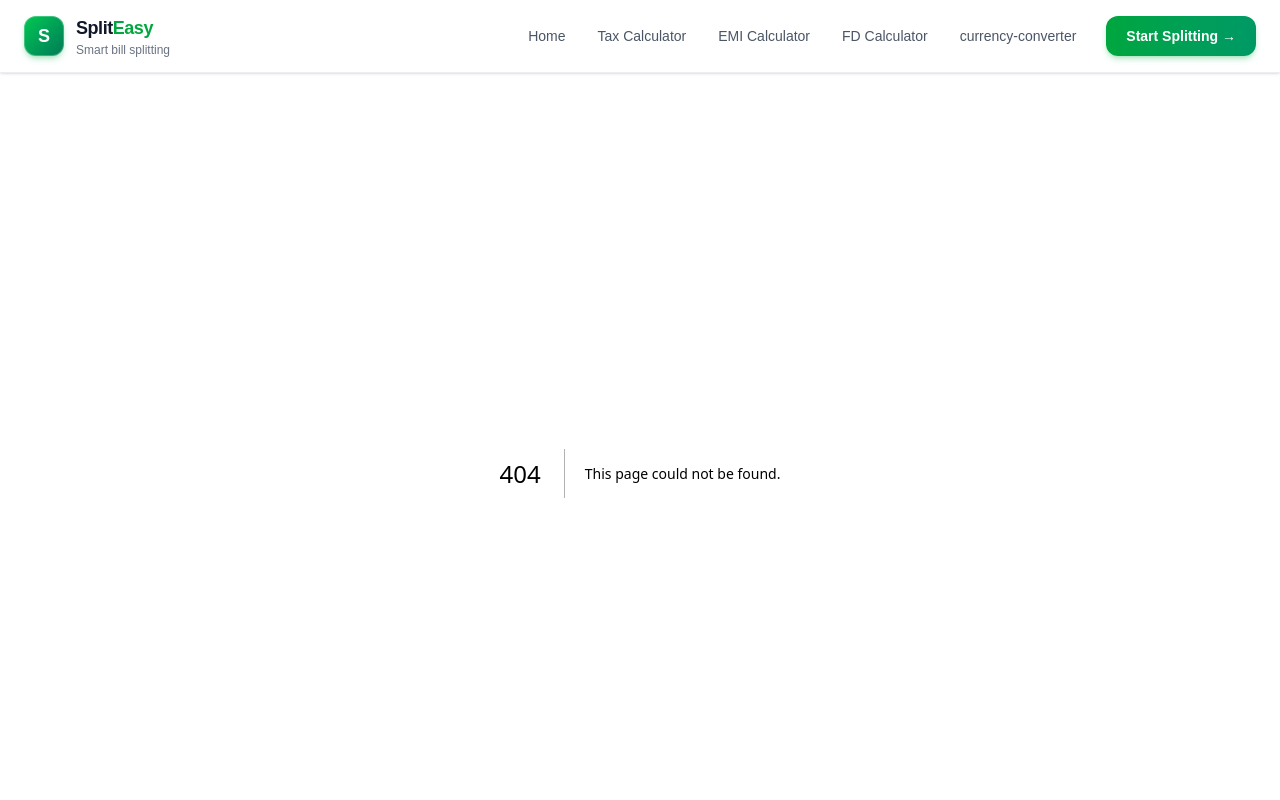
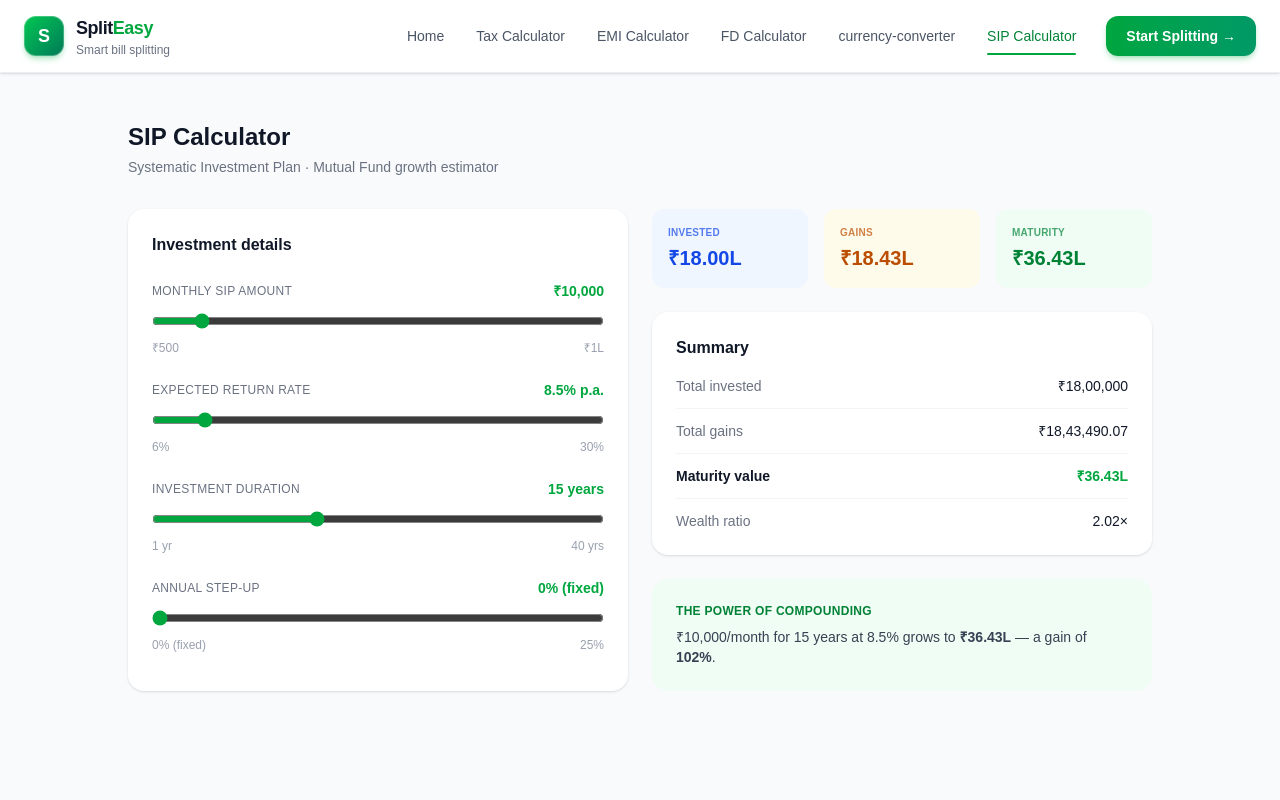
Before and after one commit to Shubhashissahu/FinPilot-financial-tools, a Next.js app: page /sip-calculator in a window 1280 px wide. Before the commit this address had no page. Shown: the top 800 px of the page. Built offline with nearby package versions, Linux system fonts and the light colour scheme.

Commit message:
Add sip calculator on my project

```diff
--- /dev/null
+++ b/app/sip-calculator/page.tsx
@@ -0,0 +1,210 @@
+"use client";
+
+import { useState, useMemo } from "react";
+import { calculateSip, formatLakh } from "@/lib/sipCalculator";
+
+export default function SipCalculatorPage() {
+  const [monthlyAmount, setMonthlyAmount] = useState(10000);
+  const [returnRate, setReturnRate] = useState(8.5);
+  const [duration, setDuration] = useState(15);
+  const [stepUp, setStepUp] = useState(0);
+
+  // Recompute live as sliders move — cheap enough (max 480 iterations) to
+  // not need a manual "Calculate" button.
+  const result = useMemo(
+    () => calculateSip(monthlyAmount, returnRate, duration, stepUp),
+    [monthlyAmount, returnRate, duration, stepUp]
+  );
+
+  return (
+    <main className="min-h-screen bg-gray-50 px-6 py-12">
+      <div className="mx-auto max-w-5xl">
+        <h1 className="text-2xl font-bold text-gray-900">SIP Calculator</h1>
+        <p className="mt-1 text-sm text-gray-500">
+          Systematic Investment Plan · Mutual Fund growth estimator
+        </p>
+
+        <div className="mt-8 grid gap-6 lg:grid-cols-[1fr_1fr]">
+          {/* LEFT: inputs */}
+          <section className="rounded-2xl bg-white p-6 shadow-sm">
+            <h2 className="font-semibold text-gray-900">Investment details</h2>
+
+            <SliderField
+              label="Monthly SIP Amount"
+              value={monthlyAmount}
+              displayValue={`₹${monthlyAmount.toLocaleString("en-IN")}`}
+              min={500}
+              max={100000}
+              step={500}
+              minLabel="₹500"
+              maxLabel="₹1L"
+              onChange={setMonthlyAmount}
+            />
+
+            <SliderField
+              label="Expected Return Rate"
+              value={returnRate}
+              displayValue={`${returnRate}% p.a.`}
+              min={6}
+              max={30}
+              step={0.5}
+              minLabel="6%"
+              maxLabel="30%"
+              onChange={setReturnRate}
+            />
+
+            <SliderField
+              label="Investment Duration"
+              value={duration}
+              displayValue={`${duration} years`}
+              min={1}
+              max={40}
+              step={1}
+              minLabel="1 yr"
+              maxLabel="40 yrs"
+              onChange={setDuration}
+            />
+
+            <SliderField
+              label="Annual Step-up"
+              value={stepUp}
+              displayValue={stepUp === 0 ? "0% (fixed)" : `${stepUp}%`}
+              min={0}
+              max={25}
+              step={1}
+              minLabel="0% (fixed)"
+              maxLabel="25%"
+              onChange={setStepUp}
+            />
+          </section>
+
+          {/* RIGHT: results */}
+          <div className="space-y-6">
+            <div className="grid grid-cols-3 gap-4">
+              <StatCard label="INVESTED" value={formatLakh(result.totalInvested)} tone="blue" />
+              <StatCard label="GAINS" value={formatLakh(result.totalGains)} tone="amber" />
+              <StatCard label="MATURITY" value={formatLakh(result.maturityValue)} tone="green" />
+            </div>
+
+            <section className="rounded-2xl bg-white p-6 shadow-sm">
+              <h2 className="font-semibold text-gray-900">Summary</h2>
+
+              <div className="mt-4 space-y-3 text-sm">
+                <div className="flex justify-between border-b border-gray-100 pb-3">
+                  <span className="text-gray-500">Total invested</span>
+                  <span className="font-medium text-gray-900">
+                    ₹{result.totalInvested.toLocaleString("en-IN")}
+                  </span>
+                </div>
+                <div className="flex justify-between border-b border-gray-100 pb-3">
+                  <span className="text-gray-500">Total gains</span>
+                  <span className="font-medium text-gray-900">
+                    ₹{result.totalGains.toLocaleString("en-IN")}
+                  </span>
+                </div>
+                <div className="flex justify-between border-b border-gray-100 pb-3">
+                  <span className="font-semibold text-gray-900">Maturity value</span>
+                  <span className="font-semibold text-green-600">
+                    {formatLakh(result.maturityValue)}
+                  </span>
+                </div>
+                <div className="flex justify-between">
+                  <span className="text-gray-500">Wealth ratio</span>
+                  <span className="font-medium text-gray-900">{result.wealthRatio}×</span>
+                </div>
+              </div>
+            </section>
+
+            <section className="rounded-2xl bg-green-50 p-6">
+              <p className="text-xs font-semibold uppercase tracking-wide text-green-700">
+                The power of compounding
+              </p>
+              <p className="mt-2 text-sm text-gray-700">
+                ₹{monthlyAmount.toLocaleString("en-IN")}/month for {duration} years at{" "}
+                {returnRate}% grows to{" "}
+                <span className="font-semibold">{formatLakh(result.maturityValue)}</span> — a
+                gain of{" "}
+                <span className="font-semibold">
+                  {result.totalInvested > 0
+                    ? Math.round((result.totalGains / result.totalInvested) * 100)
+                    : 0}
+                  %
+                </span>
+                .
+              </p>
+            </section>
+          </div>
+        </div>
+      </div>
+    </main>
+  );
+}
+
+function SliderField({
+  label,
+  value,
+  displayValue,
+  min,
+  max,
+  step,
+  minLabel,
+  maxLabel,
+  onChange,
+}: {
+  label: string;
+  value: number;
+  displayValue: string;
+  min: number;
+  max: number;
+  step: number;
+  minLabel: string;
+  maxLabel: string;
+  onChange: (val: number) => void;
+}) {
+  return (
+    <div className="mt-6 first:mt-4">
+      <div className="flex items-center justify-between">
+        <span className="text-xs font-medium uppercase tracking-wide text-gray-500">
+          {label}
+        </span>
+        <span className="text-sm font-semibold text-green-600">{displayValue}</span>
+      </div>
+      <input
+        type="range"
+        min={min}
+        max={max}
+        step={step}
+        value={value}
+        onChange={(e) => onChange(Number(e.target.value))}
+        className="mt-3 w-full accent-green-600"
+      />
+      <div className="mt-1 flex justify-between text-xs text-gray-400">
+        <span>{minLabel}</span>
+        <span>{maxLabel}</span>
+      </div>
+    </div>
+  );
+}
+
+function StatCard({
+  label,
+  value,
+  tone,
+}: {
+  label: string;
+  value: string;
+  tone: "blue" | "amber" | "green";
+}) {
+  const toneClasses = {
+    blue: "bg-blue-50 text-blue-700",
+    amber: "bg-amber-50 text-amber-700",
+    green: "bg-green-50 text-green-700",
+  }[tone];
+
+  return (
+    <div className={`rounded-xl p-4 ${toneClasses}`}>
+      <p className="text-[10px] font-semibold uppercase tracking-wide opacity-70">{label}</p>
+      <p className="mt-1 text-xl font-bold">{value}</p>
+    </div>
+  );
+}
--- a/components/Navbar.tsx
+++ b/components/Navbar.tsx
@@ -11,6 +11,9 @@ const navLinks = [
   { href: "/emi-calculator", label: "EMI Calculator" },
   { href:"/fd-calculator", label: "FD Calculator" },
   { href:"/currency-converter", label: "currency-converter" },
+  { href:"/sip-calculator", label: "  SIP Calculator"}
+
+
 
 ];
 
--- /dev/null
+++ b/lib/sipCalculator.ts
@@ -0,0 +1,64 @@
+export interface SipResult {
+  totalInvested: number;
+  totalGains: number;
+  maturityValue: number;
+  wealthRatio: number;
+}
+
+/**
+ * Month-by-month simulation rather than a closed-form formula. A step-up
+ * SIP (monthly contribution rising each year) doesn't have a clean
+ * closed-form annuity formula, and a simulation is far easier to verify
+ * correct than a formula that's easy to get subtly wrong. 40 years max =
+ * 480 iterations, trivial cost.
+ */
+export function calculateSip(
+  monthlyAmount: number,
+  annualReturnPercent: number,
+  years: number,
+  annualStepUpPercent: number = 0
+): SipResult {
+  if (monthlyAmount <= 0 || years <= 0) {
+    return { totalInvested: 0, totalGains: 0, maturityValue: 0, wealthRatio: 0 };
+  }
+
+  const months = Math.round(years * 12);
+  const monthlyRate = annualReturnPercent / 12 / 100;
+
+  let corpus = 0;
+  let totalInvested = 0;
+  let currentMonthly = monthlyAmount;
+
+  for (let month = 1; month <= months; month++) {
+    // Step up the contribution at the start of each new year (after the
+    // first), before that month's contribution is added.
+    if (month > 1 && (month - 1) % 12 === 0) {
+      currentMonthly = currentMonthly * (1 + annualStepUpPercent / 100);
+    }
+
+    // Contribution made at the start of the month, then grows for that
+    // month (annuity-due convention — matches how SIPs are typically
+    // quoted and matches the reference numbers).
+    corpus = (corpus + currentMonthly) * (1 + monthlyRate);
+    totalInvested += currentMonthly;
+  }
+
+  const totalGains = corpus - totalInvested;
+
+  return {
+    totalInvested: round2(totalInvested),
+    totalGains: round2(totalGains),
+    maturityValue: round2(corpus),
+    wealthRatio: totalInvested > 0 ? round2(corpus / totalInvested) : 0,
+  };
+}
+
+function round2(n: number): number {
+  return Math.round((n + Number.EPSILON) * 100) / 100;
+}
+export function formatLakh(amount: number): string {
+  if (amount >= 10000000) {
+    return `₹${(amount / 10000000).toFixed(2)}Cr`;
+  }
+  return `₹${(amount / 100000).toFixed(2)}L`;
+}
```
